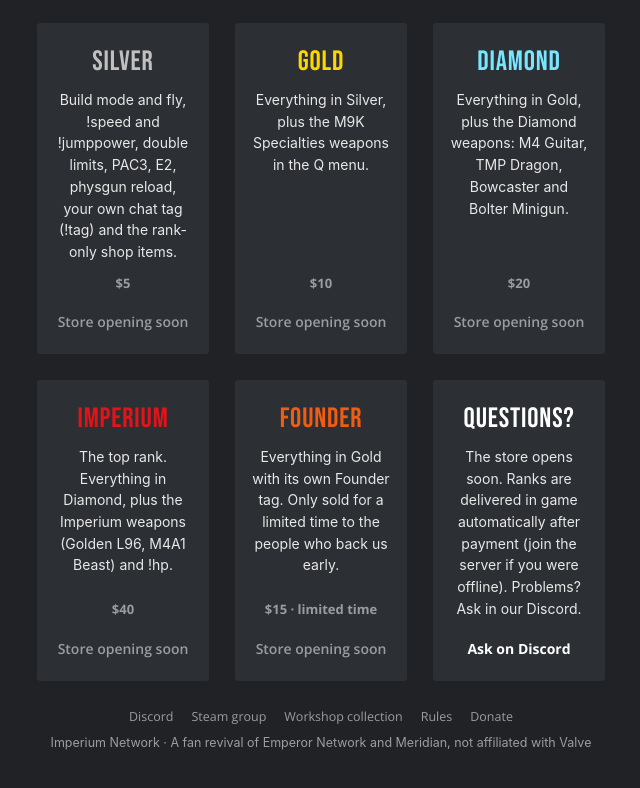
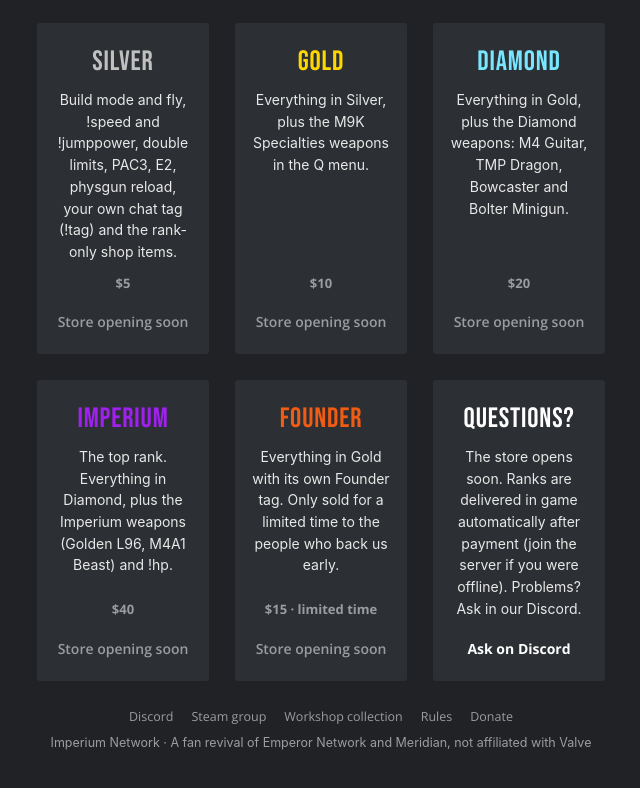
Before and after one commit to sn0wywav-lab/imperium-network, a plain HTML site: page index.html in a window 1280 px wide. Shown: the part 2801-3589 px from the top of the page, without its empty margins (319-959 px from the left). Drawn offline with nearby package versions, Linux system fonts and the light colour scheme.

Commit message:
Imperium rank colour: purple
Co-Authored-By: Claude Opus 5.5 <noreply@anthropic.com>

```diff
--- a/index.html
+++ b/index.html
@@ -85,7 +85,7 @@ main { max-width: 600px; margin: 0 auto; display: flex; flex-direction: column;
 .perks { margin: 0; padding-left: 22px; display: grid; gap: 6px; color: #00e5e5; font-family: var(--ui); font-weight: 600; list-style: "➤  "; }
 .ranks .card h3 { font-family: var(--display); font-weight: 400; font-size: 28px; letter-spacing: .03em; }
 .ranks .price { font-family: var(--ui); font-weight: 700; font-size: 13px; color: var(--muted); }
-.r-silver { color: #c0c0c0; } .r-gold { color: #ffd700; } .r-diamond { color: #78e6ff; } .r-imperium { color: #e1141a; } .r-founder { color: #f05c14; }
+.r-silver { color: #c0c0c0; } .r-gold { color: #ffd700; } .r-diamond { color: #78e6ff; } .r-imperium { color: #a020f0; } .r-founder { color: #f05c14; }
 footer { text-align: center; color: var(--muted); font-size: 12.5px; display: flex; flex-direction: column; gap: 6px; }
 footer nav { display: flex; justify-content: center; flex-wrap: wrap; gap: 6px 18px; font-family: var(--ui); }
 footer a { color: var(--muted); text-decoration: none; }
```
